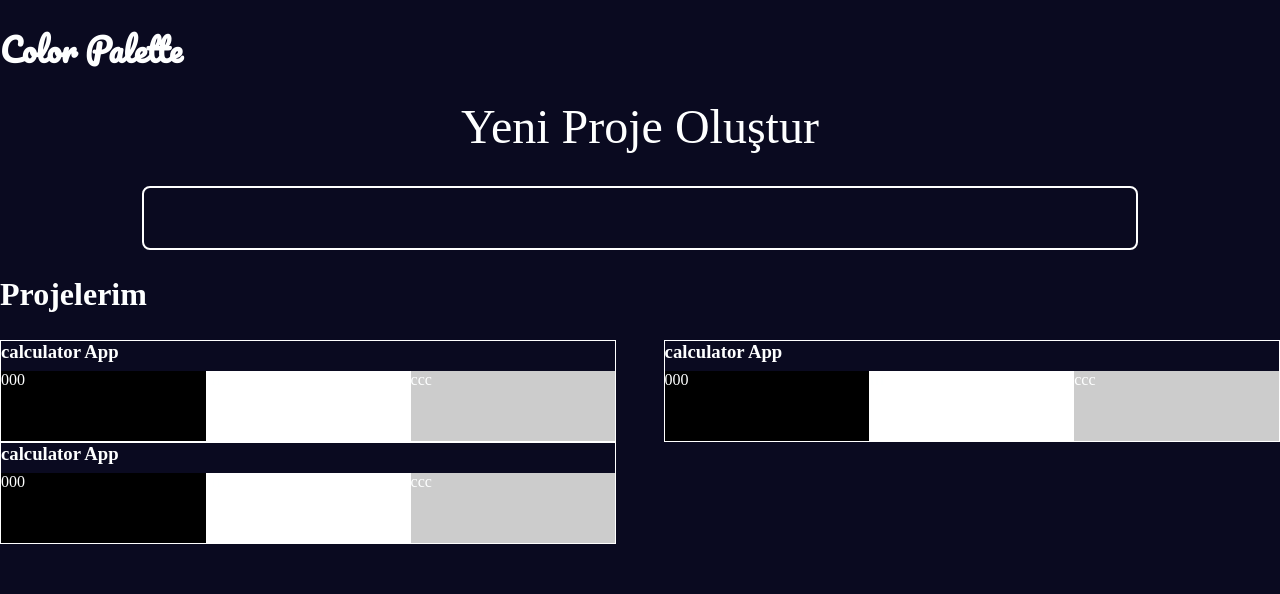
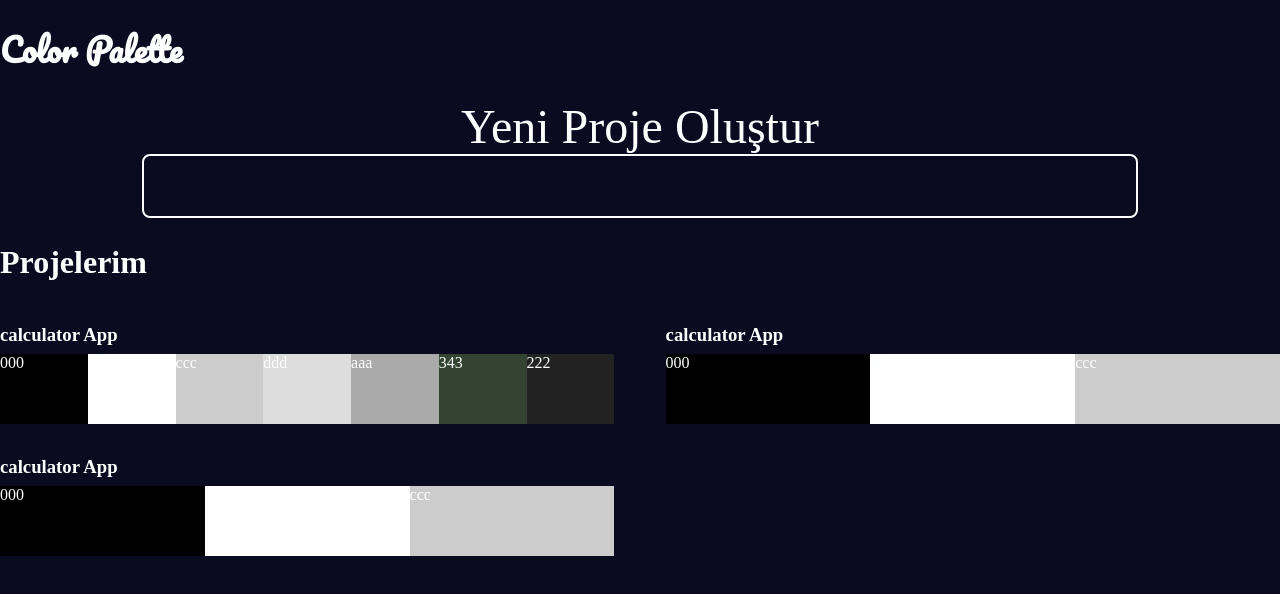
Before and after one commit to UTKUC3NGIZ/color_palette, a React (Create React App) app: page / in a window 1280 px wide. Shown: the top 594 px of the page. Built offline with nearby package versions, Linux system fonts and the light colour scheme; a web font is replaced by a local one.

Commit message:
create page, add new projects section completed

```diff
--- a/src/App.js
+++ b/src/App.js
@@ -1,16 +1,33 @@
-import React from "react";
+import React, { useState } from "react";
 import "./app.css";
 
 import Colors from "./components/ColorsPage/Colors";
 import Create from "./components/CreatePage/Create";
 
 function App() {
+  const [projects, setProjects] = useState([
+    {
+      id: 0,
+      name: "calculator App",
+      colors: ["000", "fff", "ccc", "ddd", "aaa", "343", "222"],
+    },
+    {
+      id: 1,
+      name: "calculator App",
+      colors: ["000", "fff", "ccc"],
+    },
+    {
+      id: 2,
+      name: "calculator App",
+      colors: ["000", "fff", "ccc"],
+    },
+  ]);
   return (
     <>
       <h1>Color Palette</h1>
-      <Create />
+      <Create projects={projects} setProjects={setProjects} />
 
-      {/* <Colors /> */}
+      {/* <Colors  projects={projects} /> */}
     </>
   );
 }
--- a/src/components/CreatePage/Create.js
+++ b/src/components/CreatePage/Create.js
@@ -1,49 +1,43 @@
 import React, { useState } from "react";
 import "./style.css";
 
-function Create() {
-  const [projects, setProjects] = useState([
-    {
-      id: 0,
-      name: "calculator App",
-      colors: ["000", "fff", "ccc"],
-    },
-    {
-      id: 1,
-      name: "calculator App",
-      colors: ["000", "fff", "ccc"],
-    },
-    {
-      id: 2,
-      name: "calculator App",
-      colors: ["000", "fff", "ccc"],
-    },
-  ]);
+function Create(props) {
+  const [addProject, setAddProject] = useState("");
+
+  function handleSubmit(event) {
+    event.preventDefault();
+    const idGenerator = props.projects.length;
+    props.setProjects([
+      ...props.projects,
+      { id: idGenerator, name: addProject, colors: ["000", "fff"] },
+    ]);
+    setAddProject("");
+  }
 
   return (
     <>
       <div className="createProject">
-        <label htmlFor="">Yeni Proje Oluştur</label>
-        <input type="text" />
+        <form onSubmit={handleSubmit}>
+          <label htmlFor="addProject">Yeni Proje Oluştur</label>
+          <input
+            type="text"
+            value={addProject}
+            onChange={(e) => setAddProject(e.target.value)}
+            id="addProject"
+          />
+        </form>
       </div>
       <div className="lastProject">
         <h2>Projelerim</h2>
         <div>
-          {/* <div>
-            <h3>Calculator App</h3>
-            <div>
-              <span></span>
-              <span></span>
-              <span></span>
-              <span></span>
-            </div>
-          </div> */}
-          {projects.map((project) => (
+          {props.projects.map((project) => (
             <div key={project.id}>
               <h3>{project.name}</h3>
               <div>
                 {project.colors.map((color, index) => (
-                  <span key={index} style={{ backgroundColor: `#${color}` }} >{color}</span>
+                  <span key={index} style={{ backgroundColor: `#${color}` }}>
+                    {color}
+                  </span>
                 ))}
               </div>
             </div>
--- a/src/components/CreatePage/style.css
+++ b/src/components/CreatePage/style.css
@@ -3,11 +3,13 @@
   flex-direction: column;
   text-align: center;
   align-items: center; }
-  .createProject label {
+  .createProject form {
+    width: 100%; }
+    .createProject form label {
       color: #feffff;
       font-size: 3rem;
       padding-bottom: 2rem; }
-  .createProject input {
+    .createProject form input {
       padding: 1rem;
       width: 75%;
       font-size: 1.5rem;
@@ -15,7 +17,7 @@
       color: white;
       border: 2px solid white;
       border-radius: 0.5rem; }
-    .createProject input:focus {
+      .createProject form input:focus {
         outline: none; }
 
 .lastProject h2 {
@@ -31,16 +33,15 @@
     width: 48%;
     height: 100px;
     color: #feffff;
-    border: 1px solid white; }
+    margin: 1rem 0; }
     .lastProject > div > div h3 {
       margin: 0;
-      margin-bottom: .5rem; }
+      margin-bottom: 0.5rem; }
     .lastProject > div > div div {
       display: flex;
       height: 100%; }
       .lastProject > div > div div span {
         flex: 1;
-        height: auto;
-        background-color: red; }
+        height: auto; }
 
 /*# sourceMappingURL=style.css.map */
--- a/src/components/CreatePage/style.scss
+++ b/src/components/CreatePage/style.scss
@@ -3,6 +3,8 @@
   flex-direction: column;
   text-align: center;
   align-items: center;
+  form {
+    width: 100%;
     label {
       color: #feffff;
       font-size: 3rem;
@@ -18,6 +20,7 @@
       border-radius: 0.5rem;
       &:focus {
         outline: none;
+      }
     }
   }
 }
@@ -37,10 +40,10 @@
       width: 48%;
       height: 100px;
       color: #feffff;
-      border: 1px solid white;
+      margin: 1rem 0;
       h3 {
         margin: 0;
-        margin-bottom: .5rem;
+        margin-bottom: 0.5rem;
       }
       div {
         display: flex;
@@ -48,7 +51,6 @@
         span {
           flex: 1;
           height: auto;
-          background-color: red;
         }
       }
     }
```
Also changed, not shown: 1 other file (tests, documents, lock files or other folders). Lines whose indentation alone changed are shown as unchanged.
